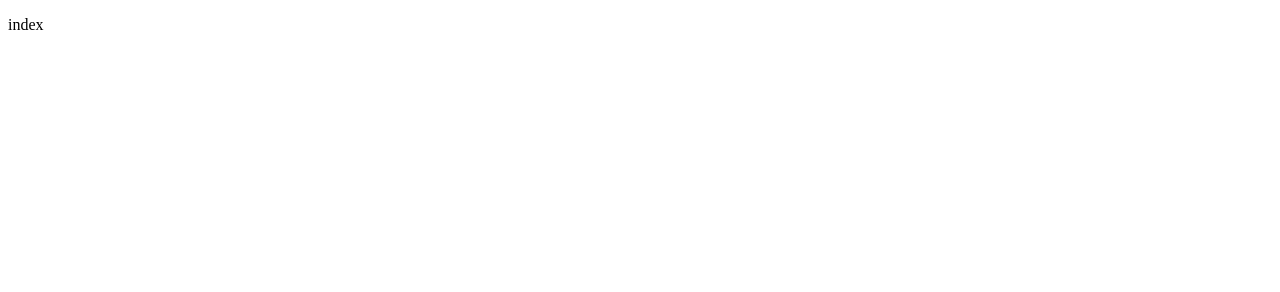
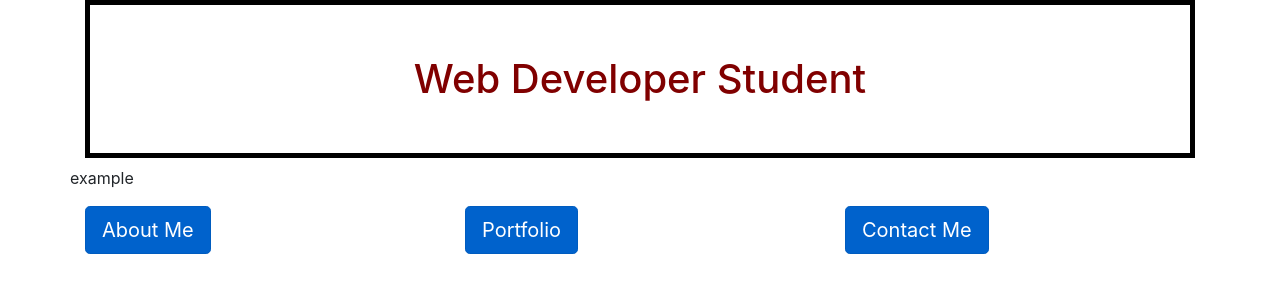
Before and after one commit to davenportnw/portfolio_davenport, a plain HTML site: page index.html in a window 1280 px wide. Drawn offline with nearby package versions, Linux system fonts and the light colour scheme.

Commit message:
Change homepage name. Add images folder and picture.

```diff
--- a/index.html
+++ b/index.html
@@ -1,11 +1,48 @@
 <!DOCTYPE html>
-<html lang="en">
+<html>
 <head>
-    <meta charset="UTF-8">
-    <meta name="viewport" content="width=device-width, initial-scale=1.0">
-    <title>Document</title>
+    <meta charset="UTP-8">
+    <meta name="viewpoint" content="width=device-width, initial-scale=1, shrink-to-fit=no">
+    <link rel="stylesheet" type="text/css" href="style.css">
+    <link href="https://stackpath.bootstrapcdn.com/bootstrap/4.4.1/css/bootstrap.min.css" rel="stylesheet" integrity="sha384-Vkoo8x4CGsO3+Hhxv8T/Q5PaXtkKtu6ug5TOeNV6gBiFeWPGFN9MuhOf23Q9Ifjh" crossorigin="anonymous">
 </head>
+
 <body>
-    <p>index</p>
+
+<div class="container">
+<h1>Web Developer Student</h1>
+</div>
+<div class="container">
+    <div class="row">
+        <p>example</p>
+    </div>
+
+</div>
+
+<nav>
+       <div class="container">
+           <div class="row">
+               <div class="col-sm">
+                   <a href="#" class="btn btn-primary btn-lg active" role="button" aria-pressed="true">About Me</a>
+               </div>
+                <div class="col-sm">
+                    <a href="#" class="btn btn-primary btn-lg active" role="button" aria-pressed="true">Portfolio</a>
+                </div>
+                <div class="col-sm">
+                    <a href="#" class="btn btn-primary btn-lg active" role="button" aria-pressed="true">Contact Me</a>
+                </div>
+           </div>
+       </div>
+
+    </nav>
+
+
 </body>
+
+
+
+
+
+
+
 </html>
```
Also changed, not shown: aboutMe.html (deleted, +0 -45 lines), images/24852565_1587411411297130_2580073678974674932_n.jpg (added).
